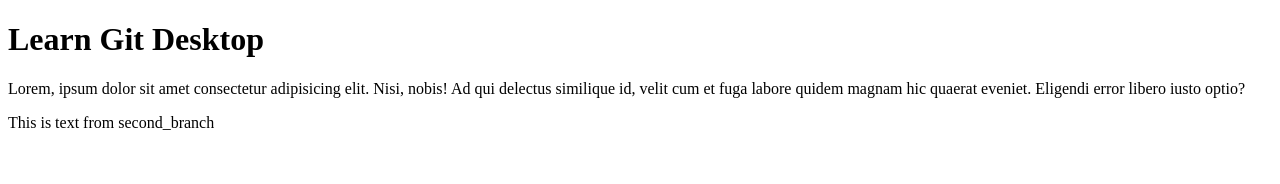
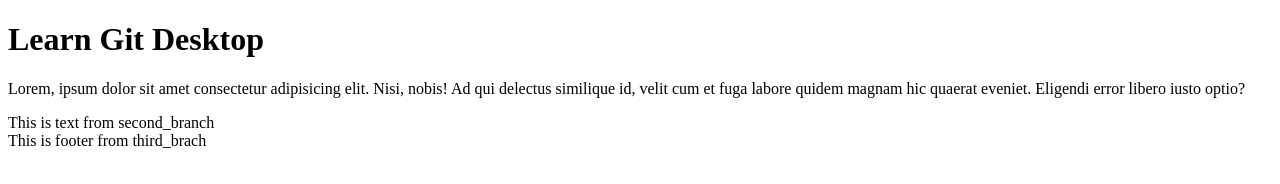
Before and after one commit to natnoppol/Git-Desktop, a plain HTML site: page index.html in a window 1280 px wide. Drawn offline with Linux system fonts and the light colour scheme.

Commit message:
add footer and stuff
add footer and stuff

```diff
--- a/index.html
+++ b/index.html
@@ -12,9 +12,12 @@
     <h1>Learn Git Desktop </h1>
     <p>Lorem, ipsum dolor sit amet consectetur adipisicing elit. Nisi, nobis! Ad qui delectus similique id, velit cum et
         fuga labore quidem magnam hic quaerat eveniet. Eligendi error libero iusto optio?</p>
-<main>
-    This is text from second_branch
-</main>
+    <main>
+        This is text from second_branch
+    </main>
+    <footer>
+        This is footer from third_brach
+    </footer>
 </body>
 
 </html>
```
